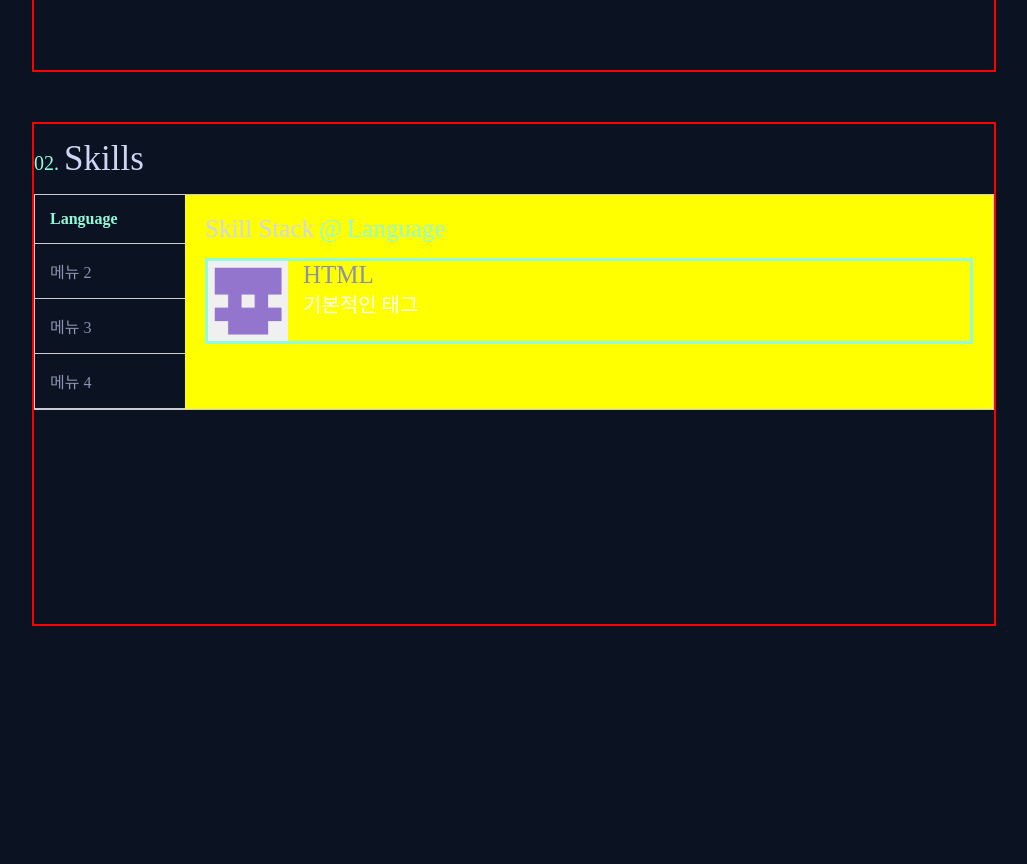
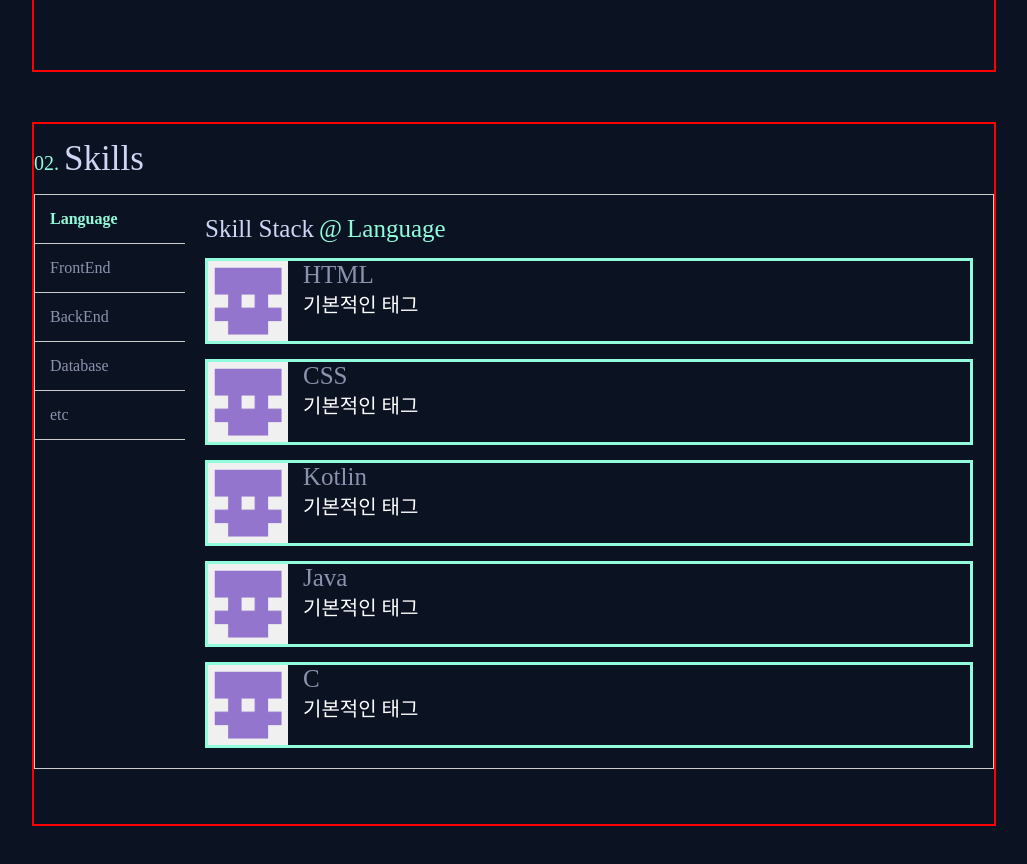
Before and after one commit to lux44/websitePortfolio, a plain HTML site: page index.html in a window 1280 px wide. Shown: the part 1540-2404 px from the top of the page, without its empty margins (126-1153 px from the left). Before the commit the page ends 2216 px from the top, so only its background shows below. Drawn offline with Linux system fonts and the light colour scheme.

Commit message:
section 02 틀 완성

```diff
--- a/index.html
+++ b/index.html
@@ -90,7 +90,7 @@
         .tabs {
             flex-grow: 1;
             padding: 20px;
-            background: yellow;
+            background: #0B1323;
         }
 
         .tab-content {
@@ -101,7 +101,8 @@
         #tab1:checked~.tab-container .tabs #content1,
         #tab2:checked~.tab-container .tabs #content2,
         #tab3:checked~.tab-container .tabs #content3,
-        #tab4:checked~.tab-container .tabs #content4 {
+        #tab4:checked~.tab-container .tabs #content4,
+        #tab5:checked~.tab-container .tabs #content5 {
             display: block;
         }
 
@@ -109,7 +110,8 @@
         #tab1:checked~.tab-container .tab-menu label[for="tab1"],
         #tab2:checked~.tab-container .tab-menu label[for="tab2"],
         #tab3:checked~.tab-container .tab-menu label[for="tab3"],
-        #tab4:checked~.tab-container .tab-menu label[for="tab4"] {
+        #tab4:checked~.tab-container .tab-menu label[for="tab4"],
+        #tab5:checked~.tab-container .tab-menu label[for="tab5"] {
             color: #91FCDC;
             font-weight: bold;
         }
@@ -199,23 +201,25 @@
             </div>
 
         </section>
-        <section>
+        <section style="height: 700px;">
             <input type="radio" name="tab" id="tab1" checked>
             <input type="radio" name="tab" id="tab2">
             <input type="radio" name="tab" id="tab3">
             <input type="radio" name="tab" id="tab4">
+            <input type="radio" name="tab" id="tab5">
 
             <div style="padding:15px 0px;">
                 <span style="color: #91FCDC;">02.</span>
-                <span style="color: CED6F3; font-weight: 500; font-size: 35px;">Skills</span>
+                <span style="color: #CED6F3; font-weight: 500; font-size: 35px;">Skills</span>
             </div>
 
             <div class="tab-container">
                 <div class="tab-menu">
                     <label for="tab1">Language</label>
-                    <label for="tab2">메뉴 2</label>
-                    <label for="tab3">메뉴 3</label>
-                    <label for="tab4">메뉴 4</label>
+                    <label for="tab2">FrontEnd</label>
+                    <label for="tab3">BackEnd</label>
+                    <label for="tab4">Database</label>
+                    <label for="tab5">etc</label>
                 </div>
 
                 <div class="tabs">
@@ -232,10 +236,48 @@
                                 <span>기본적인 태그</span>
                             </div>
                         </div>
+                        <div style="display: flex; flex-direction: row; margin-top: 15px; border: solid #91FCDC;">
+                            <img src="./image/my_github_profile.png" alt="" width="80px" height="80px">
+                            <div style="display: flex; flex-direction: column; margin-left: 15px;">
+                                <span style="color: #8A92AD; font-weight: 500; font-size: 25px;">CSS</span>
+                                <span>기본적인 태그</span>
+                            </div>
+                        </div>
+                        <div style="display: flex; flex-direction: row; margin-top: 15px; border: solid #91FCDC;">
+                            <img src="./image/my_github_profile.png" alt="" width="80px" height="80px">
+                            <div style="display: flex; flex-direction: column; margin-left: 15px;">
+                                <span style="color: #8A92AD; font-weight: 500; font-size: 25px;">Kotlin</span>
+                                <span>기본적인 태그</span>
+                            </div>
+                        </div>
+                        <div style="display: flex; flex-direction: row; margin-top: 15px; border: solid #91FCDC;">
+                            <img src="./image/my_github_profile.png" alt="" width="80px" height="80px">
+                            <div style="display: flex; flex-direction: column; margin-left: 15px;">
+                                <span style="color: #8A92AD; font-weight: 500; font-size: 25px;">Java</span>
+                                <span>기본적인 태그</span>
+                            </div>
+                        </div>
+                        <div style="display: flex; flex-direction: row; margin-top: 15px; border: solid #91FCDC;">
+                            <img src="./image/my_github_profile.png" alt="" width="80px" height="80px">
+                            <div style="display: flex; flex-direction: column; margin-left: 15px;">
+                                <span style="color: #8A92AD; font-weight: 500; font-size: 25px;">C</span>
+                                <span>기본적인 태그</span>
+                            </div>
+                        </div>
                     </div>
                     <div class="tab-content" id="content2">
-                        <h3>콘텐츠 2</h3>
-                        <p>이곳은 메뉴 2의 콘텐츠입니다.</p>
+                        <div style="display: flex; flex-direction: row;">
+                            <span style="color: #CED6F3; font-size: 25px;">Skill Stack</span>
+                            <span style="color: #91FCDC; font-size: 25px; margin-left: 5px;">@ </span>
+                            <span style="color: #91FCDC; font-size: 25px; margin-left: 5px;">FrontEnd</span>
+                        </div>
+                        <div style="display: flex; flex-direction: row; margin-top: 15px; border: solid #91FCDC;">
+                            <img src="./image/my_github_profile.png" alt="" width="80px" height="80px">
+                            <div style="display: flex; flex-direction: column; margin-left: 15px;">
+                                <span style="color: #8A92AD; font-weight: 500; font-size: 25px;">Android</span>
+                                <span>기본적인 태그</span>
+                            </div>
+                        </div>
                     </div>
                     <div class="tab-content" id="content3">
                         <h3>콘텐츠 3</h3>
```
